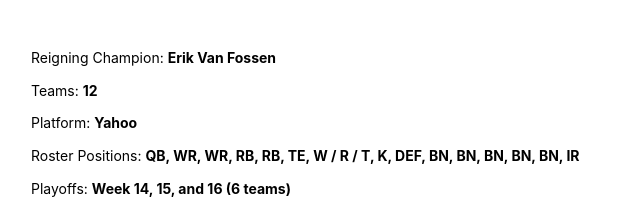
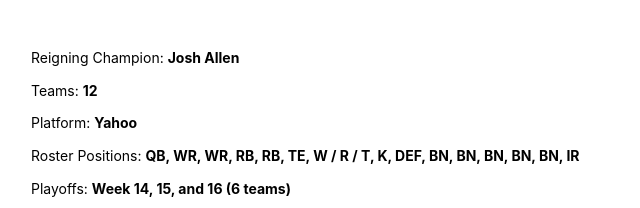
Before and after one commit to good3n/dirty-dozen-ffl, a Gatsby site: page / in a window 1280 px wide. Shown: the part 210-418 px from the top of the page, 159-799 px from the left. Built offline with nearby package versions, Linux system fonts and the light colour scheme; Gatsby itself is replaced by a stand-in of ours.

Commit message:
Update champ

```diff
--- a/src/pages/index.js
+++ b/src/pages/index.js
@@ -22,7 +22,7 @@
     <h1>The Dirty Dozen - Fantasy Football League</h1>
     <HomeWrapper>
       <div>
-        Reigning Champion: <span>Erik Van Fossen</span>
+        Reigning Champion: <span>Josh Allen</span>
       </div>
       <div>
         Teams: <span>12</span>
```
